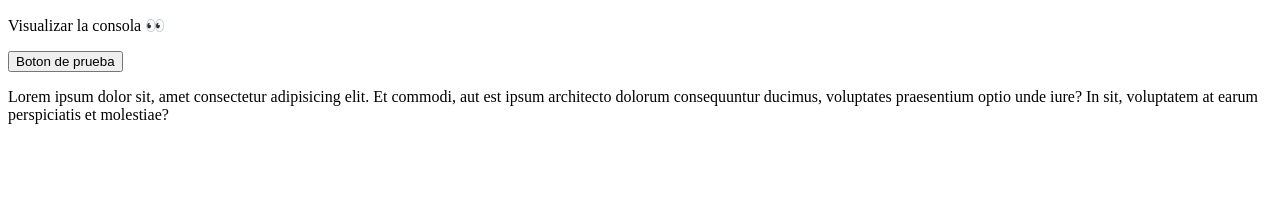
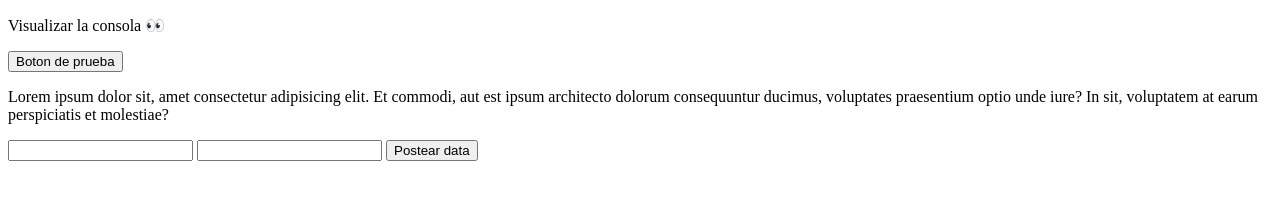
Before and after one commit to JoshuaFrontEnd/Javascript-de-cero-hasta-los-detalles-ES5, a plain HTML site: page index.html in a window 1280 px wide. Drawn offline with Linux system fonts and the light colour scheme.

Commit message:
Evento Onsubmit y parametros URL

```diff
--- a/app.js
+++ b/app.js
@@ -2143,10 +2143,40 @@
 /*--            Capturar la seleccion de texto             --*/
 /*-- ----------------------------------------------------- --*/
 
-document.onmouseup = function( event ){
-
-  var texto = window.getSelection().toString()
-
-  console.log( texto )
+// document.onmouseup = function( event ){
+
+//   var texto = window.getSelection().toString()
+
+//   console.log( texto )
+
+// }
+
+/*-- ----------------------------------------------------- --*/
+/*--            Evento Onsubmit y parametros URL           --*/
+/*-- ----------------------------------------------------- --*/
+
+function validar() {
+
+  var nombre = document.getElementById( "txtNombre" ).value
+  var apellido = document.getElementById( "txtApellido" ).value
+
+  if ( nombre.length < 1 ) {
+    return false
+  }
+
+  if ( apellido.length < 1 ) {
+    return false
+  }
+
+  return true
 
 }
+
+function getParamURL(name) {
+  return decodeURIComponent((new RegExp('[?|&]' + name + '=' + '([^&;]+?)(&|#|;|$)').exec(location.search)||[,""])[1].replace(/\+/g, '%20'))||null
+}
+
+console.log( window.location.search )
+console.log( window.location.search.split("&") )
+
+console.log( getParamURL( "txtNombre" ))
--- a/index.html
+++ b/index.html
@@ -13,6 +13,16 @@
 
     <p>Lorem ipsum dolor sit, amet consectetur adipisicing elit. Et commodi, aut est ipsum architecto dolorum consequuntur ducimus, voluptates praesentium optio unde iure? In sit, voluptatem at earum perspiciatis et molestiae?</p>
 
+    <form action="" onsubmit="return validar()">
+
+      <input type="text" id="txtNombre" name="txtNombre">
+
+      <input type="text" id="txtApellido" name="txtApellido">
+
+      <button type="submit">Postear data</button>
+
+    </form>
+
   <script src="app.js"></script>
 
 </body>
```
